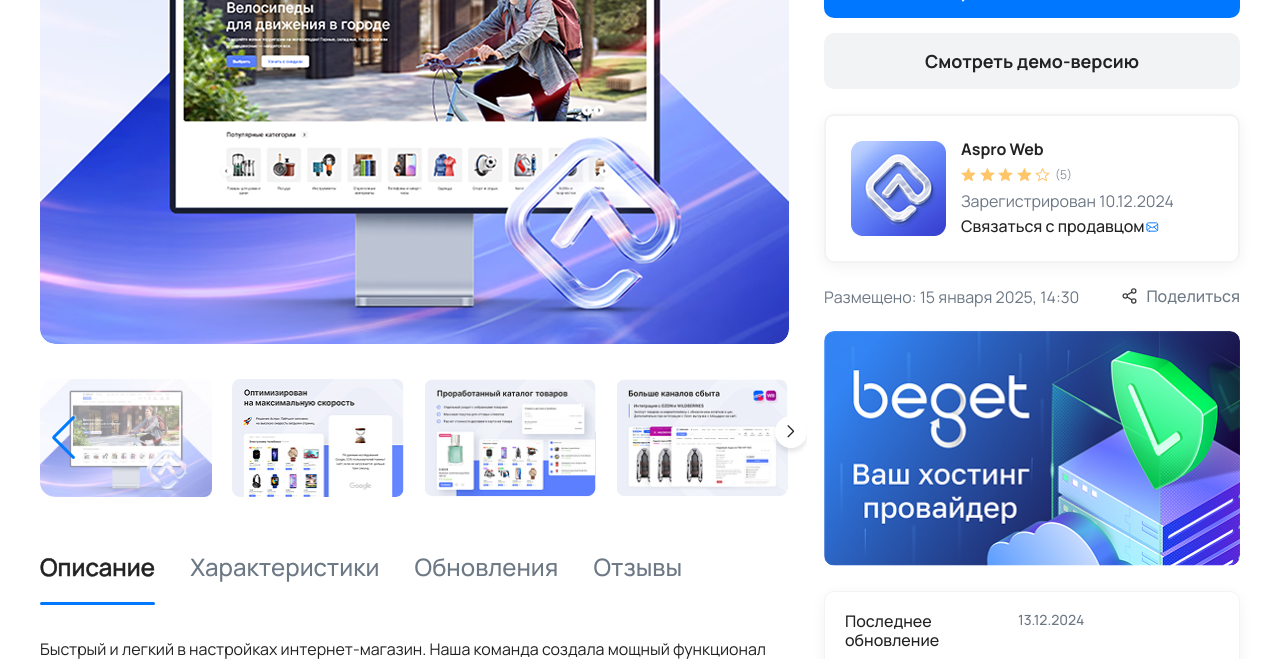
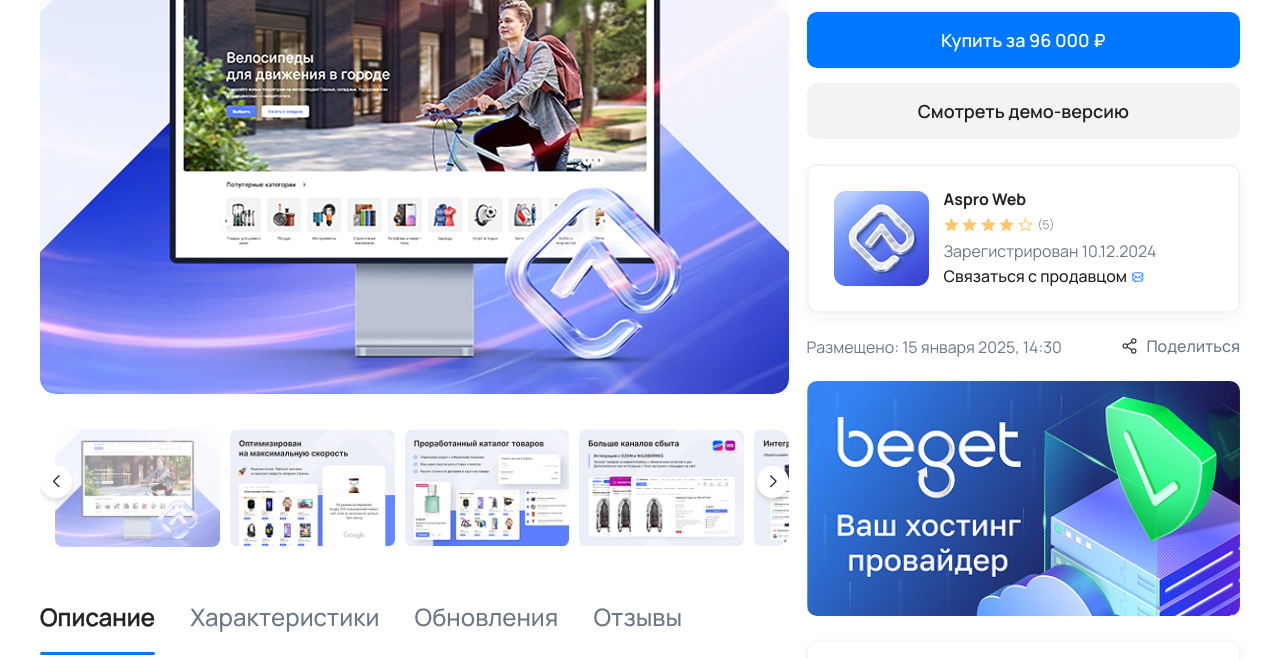
Before and after one commit to Onlyfunn/it-market, a plain HTML site: page card.html in a window 1280 px wide. Shown: the part 329-988 px from the top of the page. Drawn offline with nearby package versions, Linux system fonts and the light colour scheme; some packages are replaced by stand-ins of ours; files that its build step writes are made by us from their sources; a script that the page names is missing.

Commit message:
Update style.scss

```diff
--- a/scss/style.scss
+++ b/scss/style.scss
@@ -15,6 +15,8 @@ body.light-theme {
   --crumbs-color: #0062d2;
   --button-color: var(--bgc);
   --inner-color: var(--text-color);
+  --color-demo: var(--bgc-2);
+  --under-color: var(--bgc);
 }
 
 body.dark-theme {
@@ -35,6 +37,8 @@ body.dark-theme {
   --crumbs-color: var(--text-color-3);
   --button-color: #262626;
   --inner-color: var(--text-color-3);
+  --color-demo: var(--button-color);
+  --under-color: var(--bgc-2);
 }
 
 body {
@@ -45,9 +49,6 @@ body {
   line-height: calc(21 / 16 * 100%);
   color: var(--text-color);
   overflow-x: hidden;
-  @media (min-width: 1620px) {
-    zoom: 125%;
-  }
 }
 
 .wrapper {
@@ -58,7 +59,7 @@ body {
 
 .main {
   flex: 1 1 auto;
-  background-color: var(--bgc-2);
+  background-color: var(--under-color);
 }
 
 div[class*="__container"] {
@@ -314,6 +315,7 @@ div[class*="__container"] {
 .products {
   background-color: var(--bgc-2);
   padding: 0 15px;
+  padding-top: 30px;
   @media (max-width: 798px) {
     padding: 0;
   }
@@ -807,13 +809,21 @@ div[class*="__container"] {
 .inner {
   padding: 50px 0 35px 0;
   background-color: var(--bgc);
+  border-radius: 50px;
+  max-width: 1370px;
+  margin: 50px auto;
 
   &__title {
     font-size: 36px;
     font-weight: 600;
     color: var(--text-color);
-
     line-height: 1;
+    -webkit-touch-callout: none;
+    -webkit-user-select: none;
+    -khtml-user-select: none;
+    -moz-user-select: none;
+    -ms-user-select: none;
+    user-select: none;
   }
   &__container {
   }
@@ -870,8 +880,6 @@ div[class*="__container"] {
 
     .swiper {
       width: 100%;
-      padding-right: 17.5px;
-      margin-left: 0px;
     }
     .swiper-card2 {
       height: 515px;
@@ -887,6 +895,27 @@ div[class*="__container"] {
         border-radius: 15px;
         overflow: hidden;
         cursor: pointer;
+        &::after {
+          content: "";
+          position: absolute;
+          top: 0;
+          left: 0;
+          right: 0;
+          bottom: 0;
+          width: 100%;
+          height: 100%;
+          background-color: #000;
+          opacity: 0;
+          transition: all 0.3s ease;
+        }
+        &:hover {
+          &::after {
+            opacity: 0.5;
+          }
+          img {
+            transform: scale(1.25);
+          }
+        }
       }
       img {
         position: absolute;
@@ -897,22 +926,23 @@ div[class*="__container"] {
         width: 100%;
         height: 100%;
         object-fit: cover;
+        transition: all 0.3s ease;
       }
     }
     .swiper-card1 {
-      width: 100%;
+      width: calc(100%);
       height: 118px;
       border-radius: 15px;
       margin-bottom: 55px;
+      padding: 0 15px;
 
       .swiper-wrapper {
         width: 100%;
-        position: static;
-        gap: 10px;
+        position: relative;
       }
       .swiper-slide {
         margin-bottom: 19px;
-        width: 172px !important;
+        width: calc(25% - 15px) !important;
         border-radius: 8px;
         overflow: hidden;
         z-index: 2;
@@ -944,6 +974,21 @@ div[class*="__container"] {
         z-index: 100;
         position: absolute;
         right: 0;
+        &::after {
+          font-size: 12px;
+          font-weight: 600;
+          color: var(--text-color);
+        }
+      }
+      .swiper-button-prev {
+        width: 32px;
+        height: 32px;
+        box-shadow: 0px 4px 4px rgba(0, 0, 0, 0.1);
+        background-color: var(--button-color);
+        border-radius: 50%;
+        z-index: 100;
+        position: absolute;
+        left: 0px;
         &::after {
           font-size: 12px;
           font-weight: 600;
@@ -1100,13 +1145,19 @@ div[class*="__container"] {
   width: 100%;
   background-color: var(--bgc);
   padding-top: 10px;
+  position: relative;
+
   &__buy {
     padding-top: 25px;
+    z-index: 1;
+    margin-left: -15px;
+    padding-left: 15px;
+  }
+  &__inner {
     position: sticky;
     top: 0;
     z-index: 1;
-    margin-left: -15px;
-    padding-left: 15px;
+    height: 70%;
   }
 }
 .buy {
@@ -1187,10 +1238,10 @@ div[class*="__container"] {
     align-items: center;
     justify-content: center;
     border-radius: 10px;
-    background-color: var(--bgc-2);
+    background-color: var(--color-demo);
     color: var(--text-color);
     font-size: 18px;
-    font-weight: 700;
+    font-weight: 600;
     line-height: 1;
     transition: all 0.3s ease;
     cursor: pointer;
@@ -1218,6 +1269,7 @@ div[class*="__container"] {
   box-shadow: 0px 4px 15px rgba(0, 0, 0, 0.05);
   border-radius: 10px;
   transition: all 0.3s ease;
+  cursor: auto;
   &:hover {
     box-shadow: 0px 4px 15px rgba(0, 0, 0, 0.1);
   }
@@ -1274,15 +1326,19 @@ div[class*="__container"] {
     color: var(--text-color);
     line-height: calc(18 / 16 * 100%);
     position: relative;
+    transition: all 0.3s ease;
     &::after {
       content: "";
       position: absolute;
       bottom: 4px;
-      right: 15px;
+      right: 12px;
       width: 12.5px;
       height: 10px;
       background-image: url(../img/buy/mail.svg);
       background-size: 100%;
+    }
+    &:hover {
+      color: var(--main-color);
     }
   }
 }
```
